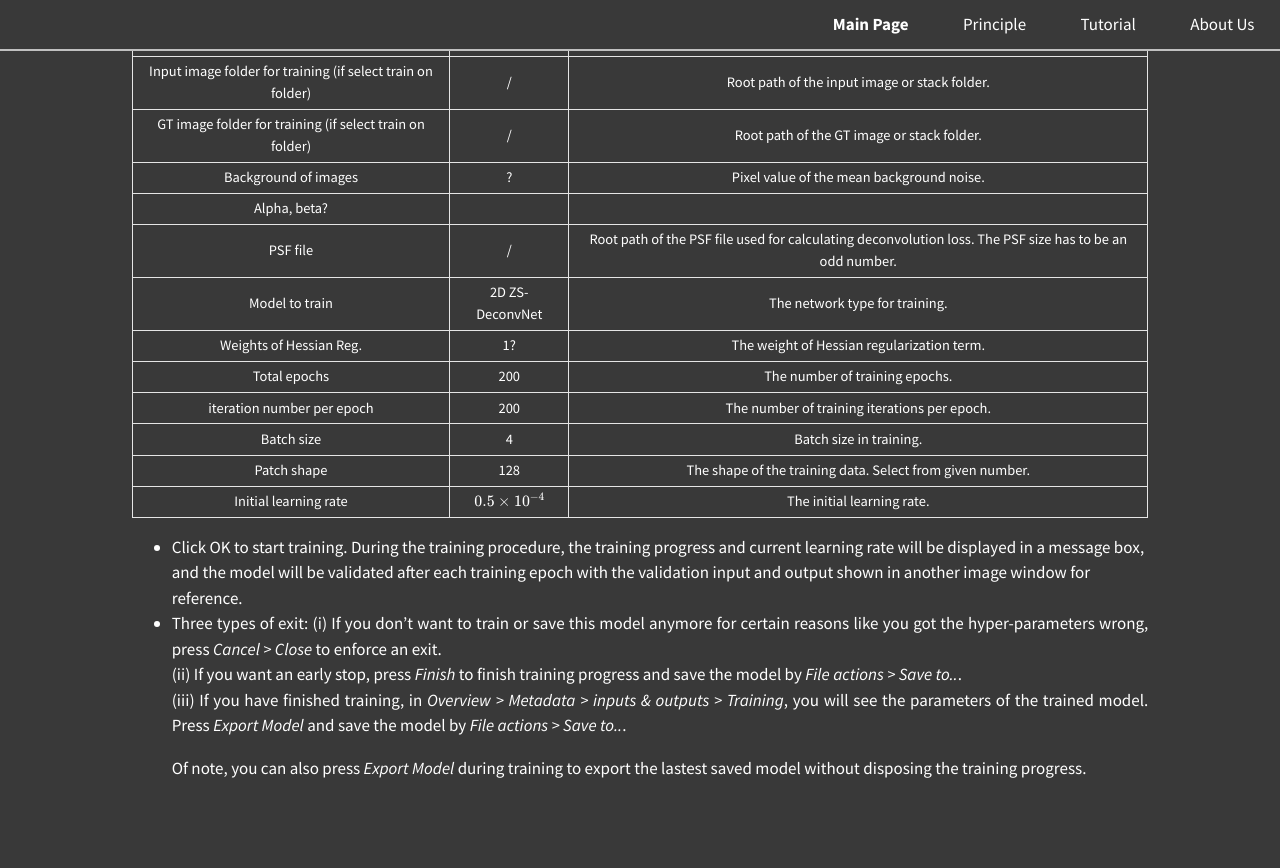
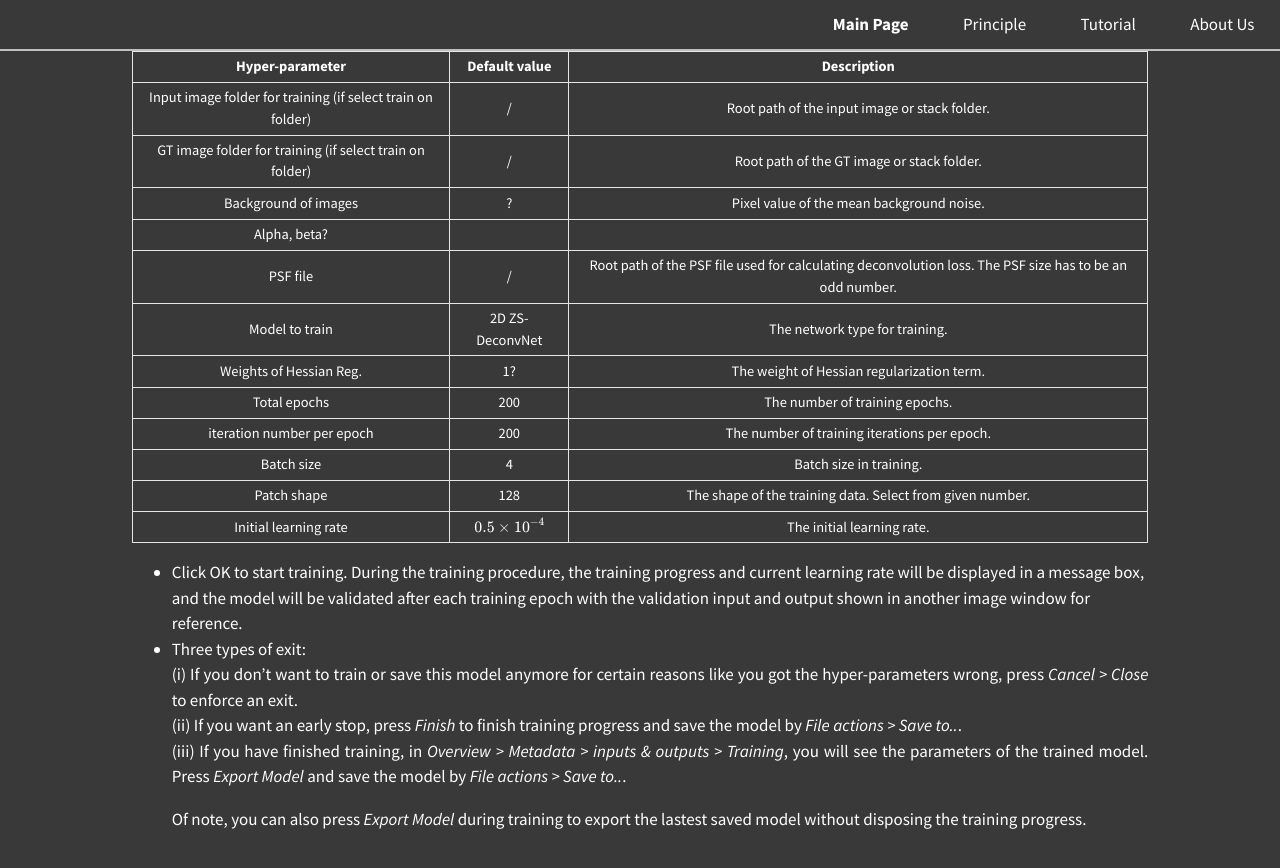
Before and after one commit to TristaZeng/ZS-DeconvNet-page, a Jekyll site: the page built from Tutorial.md, in a window 1280 px wide and 900 px high, scrolled down 5929 px. Shown: the top 868 px of the window. Built offline with Jekyll 4.4.1, drawn with Linux system fonts in a browser that asks for light colours; some of the changed text lies outside the part shown.

Commit message:
tutorial break

```diff
--- a/Tutorial.md
+++ b/Tutorial.md
@@ -131,8 +131,8 @@
 
 + We have provided saved models in the folder<code style="background-color:#393939;"> ./train_inference_python/saved_models/</code>, and they are the default loading weights paths.
 + Run <code style="background-color:#393939;">./train_inference_python/infer_demo_2D.sh</code> or <code style="background-color:#393939;">./train_inference_python/infer_demo_3D.sh</code> in your terminal.
-+ The 2D WF output will be automatically saved to the folder <code style="background-color:#393939;">./train_inference_python/saved_models/WF_2D_560_beta1_0.5-1.5_beta2_10-15_alpha1-2_SegNum20000_twostage_Unet_Hess0.02/Inference</code>;
-3D confocal output will be automatically saved to the folder <code style="background-color:#393939;">./train_inference_python/saved_models/Confocal_3D_488_twostage_RCAN3D_upsample/Inference/</code>;
++ The 2D WF output will be automatically saved to the folder <code style="background-color:#393939;">./train_inference_python/saved_models/WF_2D_560_beta1_0.5-1.5_beta2_10-15_alpha1-2_SegNum20000_twostage_Unet_Hess0.02/Inference</code>; <br>
+3D confocal output will be automatically saved to the folder <code style="background-color:#393939;">./train_inference_python/saved_models/Confocal_3D_488_twostage_RCAN3D_upsample/Inference/</code>; <br>
 3D LLS output will be automatically saved to the folder <code style="background-color:#393939;">./train_inference_python/saved_models/LLS_3D_488_Zsize5_Xsize48_fromMRC_twostage_RCAN3D_Hess0.1_MAE_up/Inference</code>.
 
 + Notice: If you are using image segmentation and fusion, which may be needed when the test image is too large and the memory runs out, please make sure <code style="background-color:#393939;">input_x-overlap_x</code> is the multiple of <code style="background-color:#393939;">seg_window_x-overlap_x</code>, or the image fusion will go wrong. The same caution is needed when dealing with y or z directions.
@@ -203,7 +203,7 @@
 | Initial learning rate                                       | $0.5\times 10^{-4}$ | The initial learning rate.                                                                               |
 
 + Click OK to start training. During the training procedure, the training progress and current learning rate will be displayed in a message box, and the model will be validated after each training epoch with the validation input and output shown in another image window for reference.
-+ Three types of exit:
++ Three types of exit:<br>
   (i) If you don't want to train or save this model anymore for certain reasons like you got the hyper-parameters wrong, press <i>Cancel > Close</i> to enforce an exit.<br>
   (ii) If you want an early stop, press <i>Finish</i> to finish training progress and save the model by <i>File actions > Save to..</i>.<br>
   (iii) If you have finished training, in <i>Overview > Metadata > inputs & outputs > Training</i>, you will see the parameters of the trained model. Press <i>Export Model</i> and save the model by <i>File actions > Save to..</i>.
```
